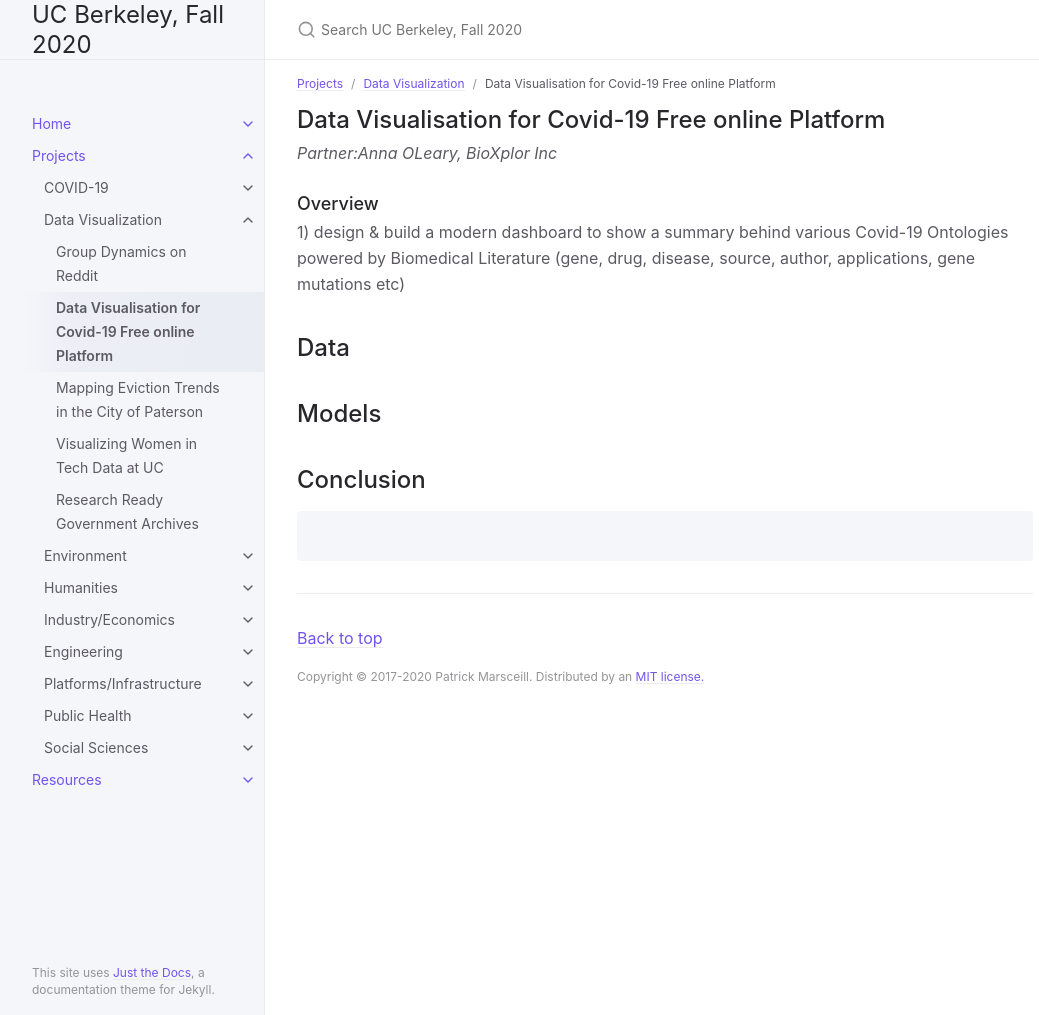
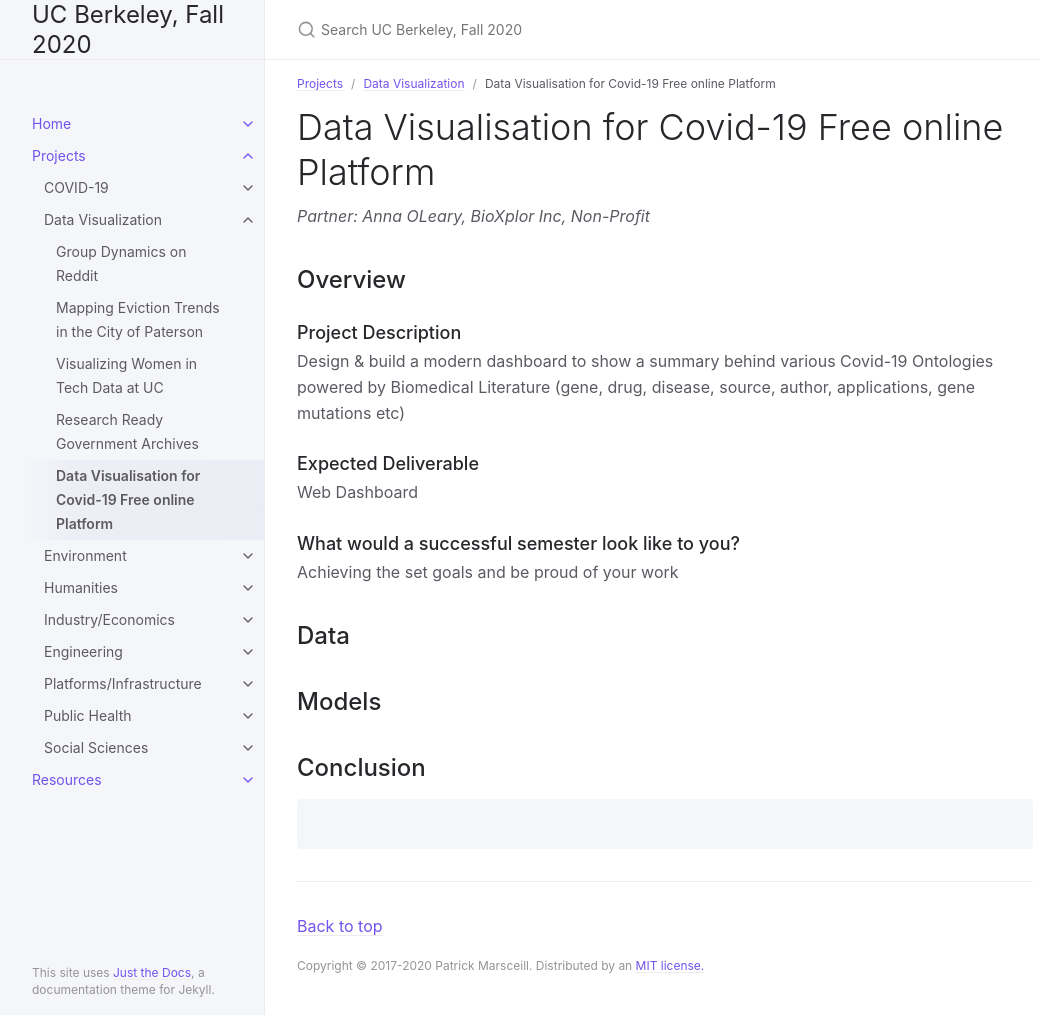
Before and after one commit to DS-Discovery/ds-discovery.github.io, a Jekyll site: the page built from Projects/Data Visualization/Data Visualisation for Covid-19 Free online Platform.md, in a window 1280 px wide and 1015 px high. Shown: the whole window, without its empty margins (107-1146 px from the left). Built offline with Jekyll 4.4.1, drawn with Linux system fonts in a browser that asks for light colours.

Commit message:
Update Data Visualisation for Covid-19 Free online Platform.md

```diff
--- a/Projects/Data Visualization/Data Visualisation for Covid-19 Free online Platform.md
+++ b/Projects/Data Visualization/Data Visualisation for Covid-19 Free online Platform.md
@@ -3,16 +3,20 @@ layout: default
 title: Data Visualisation for Covid-19 Free online Platform
 parent: Data Visualization
 grand_parent: Projects
-nav_order: 0
+nav_order: 3
 ---
 
 
-## Data Visualisation for Covid-19 Free online Platform
-*Partner:Anna OLeary, BioXplor Inc*
+# Data Visualisation for Covid-19 Free online Platform
+*Partner: Anna OLeary, BioXplor Inc, Non-Profit*
 
-### Overview
-
-1) design & build a modern dashboard to show a summary behind various Covid-19 Ontologies powered by Biomedical Literature (gene, drug, disease, source, author, applications, gene mutations etc)
+## Overview
+### Project Description
+Design & build a modern dashboard to show a summary behind various Covid-19 Ontologies powered by Biomedical Literature (gene, drug, disease, source, author, applications, gene mutations etc)
+### Expected Deliverable
+Web Dashboard
+### What would a successful semester look like to you?
+Achieving the set goals and be proud of your work
 
 ## Data
 
```
